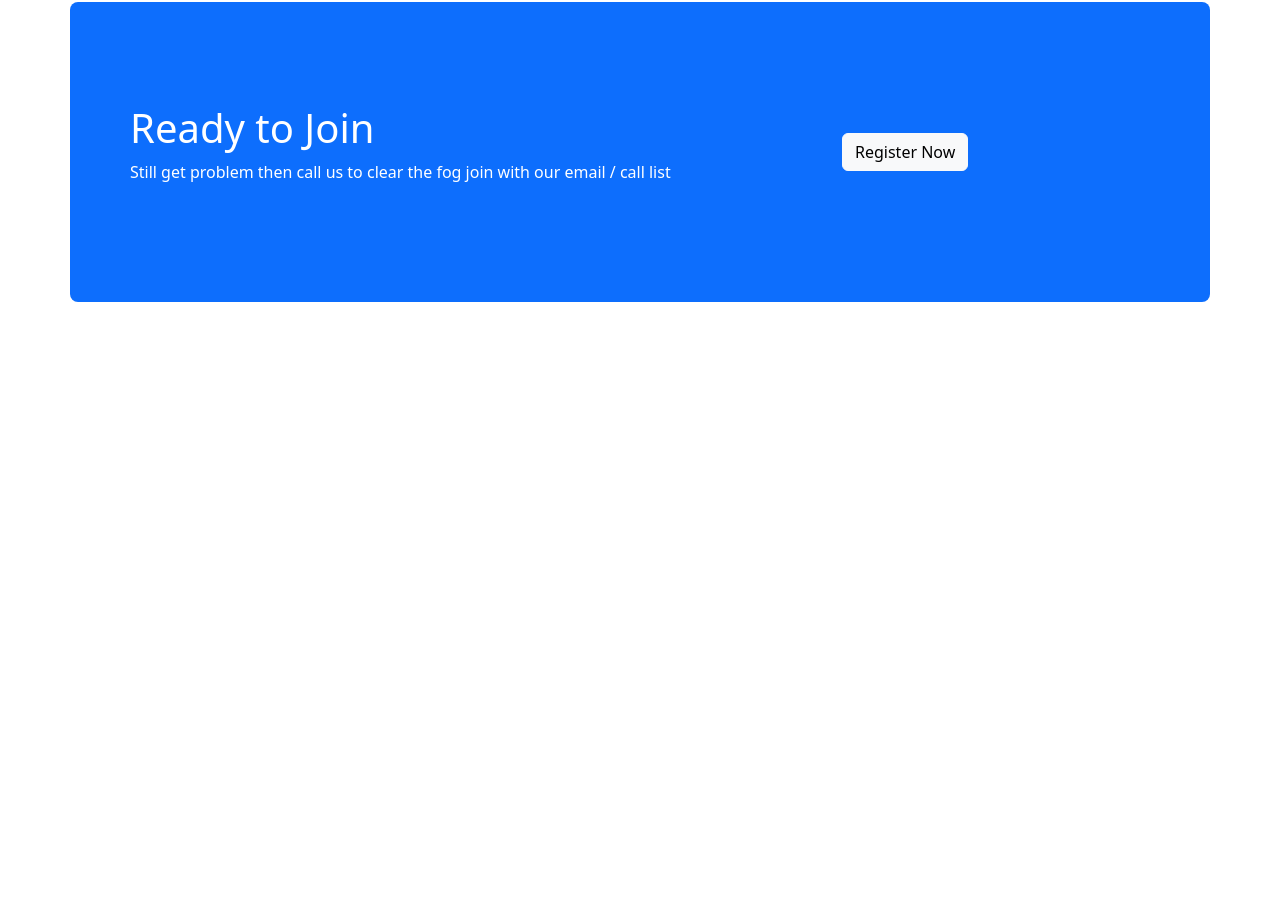
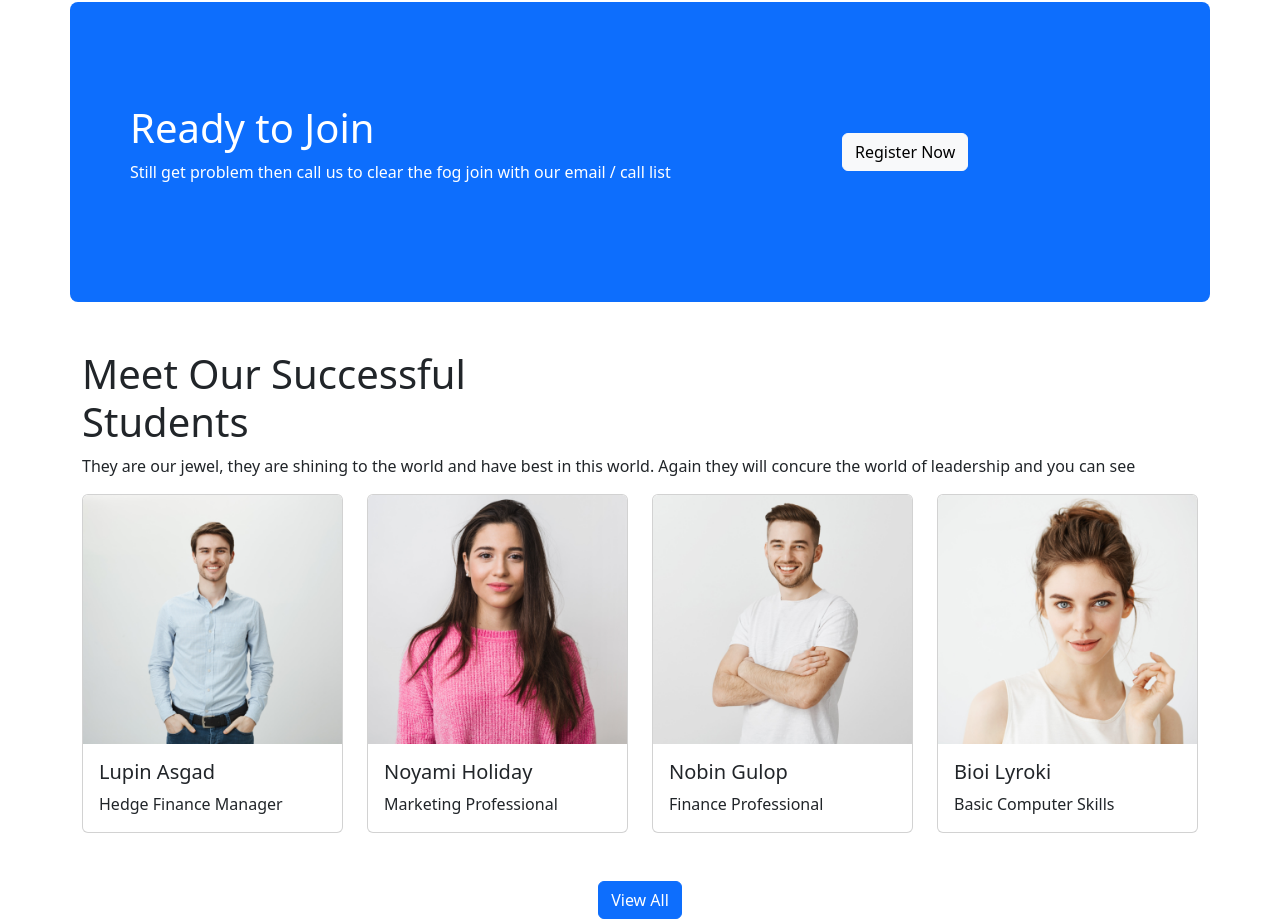
Before and after one commit to egpobitro/edTech-website-pobitro, a plain HTML site: page index.html in a window 1280 px wide. Shown: the part 2376-3295 px from the top of the page. Before the commit the page ends 2678 px from the top, so only its background shows below. Drawn offline with nearby package versions, Linux system fonts and the light colour scheme.

Commit message:
student section

```diff
--- a/index.html
+++ b/index.html
@@ -282,6 +282,61 @@
         </section>
         <!-- Ready to Join End //  -->
 
+        <!-- Suceessful Student Start  -->
+
+        <section class="container mt-5">
+            <h1>Meet Our Successful <br> Students</h1>
+            <p>They are our jewel, they are shining to the world and have best in this world. Again they will concure
+                the world of leadership and you can see</p>
+
+            <div class="row row-cols-1 row-cols-md-4 row-cols-sm-2 g-4">
+                <div class="col">
+                    <div class="card">
+                        <img src="images/student/student-1.png" class="card-img-top" alt="...">
+                        <div class="card-body">
+                            <h5 class="card-title">Lupin Asgad</h5>
+                            <p class="card-text">Hedge Finance Manager</p>
+                        </div>
+                    </div>
+                </div>
+                <div class="col">
+                    <div class="card">
+                        <img src="images/student/student-2.png" class="card-img-top" alt="...">
+                        <div class="card-body">
+                            <h5 class="card-title">Noyami Holiday</h5>
+                            <p class="card-text">Marketing Professional</p>
+                        </div>
+                    </div>
+                </div>
+                <div class="col">
+                    <div class="card">
+                        <img src="images/student/student-3.png" class="card-img-top" alt="...">
+                        <div class="card-body">
+                            <h5 class="card-title">Nobin Gulop</h5>
+                            <p class="card-text">Finance Professional</p>
+                        </div>
+                    </div>
+                </div>
+                <div class="col">
+                    <div class="card">
+                        <img src="images/student/student-4.png" class="card-img-top" alt="...">
+                        <div class="card-body">
+                            <h5 class="card-title">Bioi Lyroki</h5>
+                            <p class="card-text">Basic Computer Skills</p>
+                        </div>
+                    </div>
+                </div>
+            </div>
+            <div class="d-flex justify-content-center mt-5">
+                <button type="button" class="btn btn-primary">View All</button>
+            </div>
+
+        </section>
+
+        <!-- Suceessful Student End // -->
+
+
+
 
     </main>
 
```
